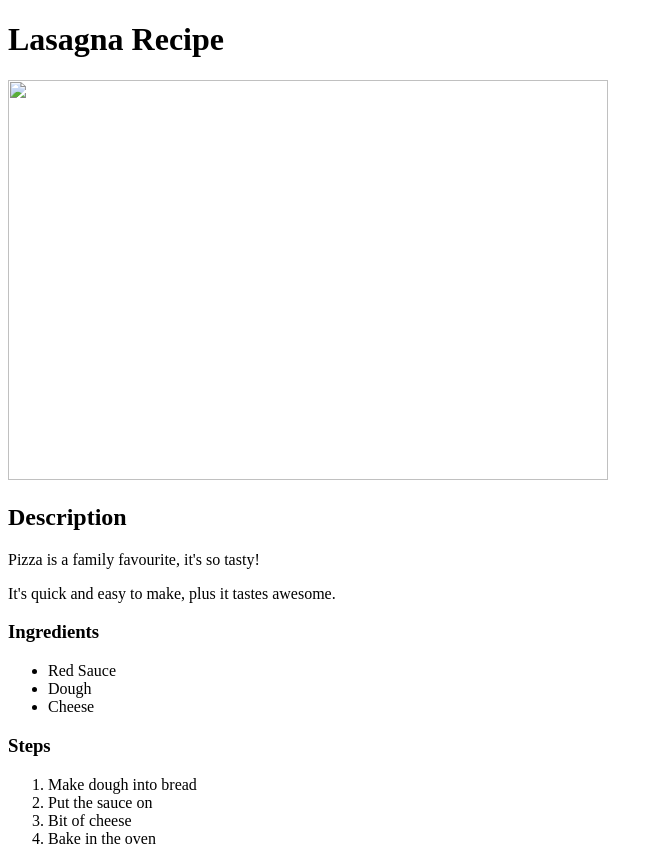
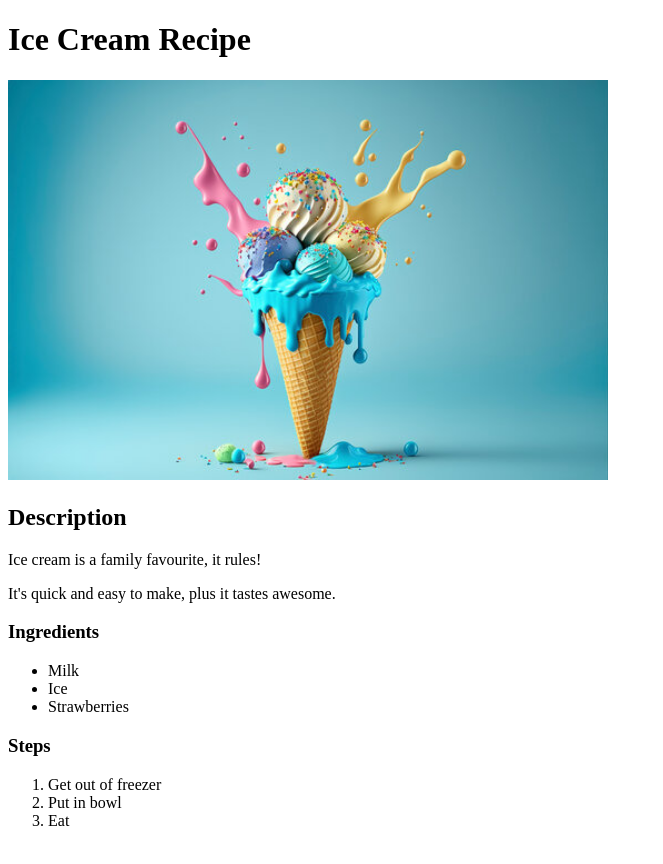
Before and after one commit to lochlfc/odin-recipes, a plain HTML site: page recipes/ice-cream.html in a window 1280 px wide. Shown: the whole page, without its empty margins (0-663 px from the left). Drawn offline with Linux system fonts and the light colour scheme.

Commit message:
Project complete, bugs fixed

```diff
--- a/pizza.html
+++ b/recipes/ice-cream.html
@@ -6,23 +6,22 @@
     <title>Document</title>
 </head>
 <body>
-    <h1>Lasagna Recipe</h1>
-    <img src="./images/pizza.jpg", width="600px", height="400px">
+    <h1>Ice Cream Recipe</h1>
+    <img src="../images/ice-cream.jpg", width="600px", height="400px">
     <h2>Description</h2>
-    <p>Pizza is a family favourite, it's so tasty!</p>
+    <p>Ice cream is a family favourite, it rules!</p>
     <p>It's quick and easy to make, plus it tastes awesome.</p>
     <h3>Ingredients</h3>
     <ul>
-        <li>Red Sauce</li>
-        <li>Dough</li>
-        <li>Cheese</li>
+        <li>Milk</li>
+        <li>Ice</li>
+        <li>Strawberries</li>
     </ul>
     <h3>Steps</h3>
     <ol>
-        <li>Make dough into bread</li>
-        <li>Put the sauce on</li>
-        <li>Bit of cheese</li>
-        <li>Bake in the oven</li>
+        <li>Get out of freezer</li>
+        <li>Put in bowl</li>
+        <li>Eat</li>
     </ol>
 </body>
 </html>
```
Also changed, not shown: recipes/lasagna.html (renamed from ice-cream.html, +8 -8 lines), recipes/pizza.html (renamed from lasagna.html, +6 -5 lines).
